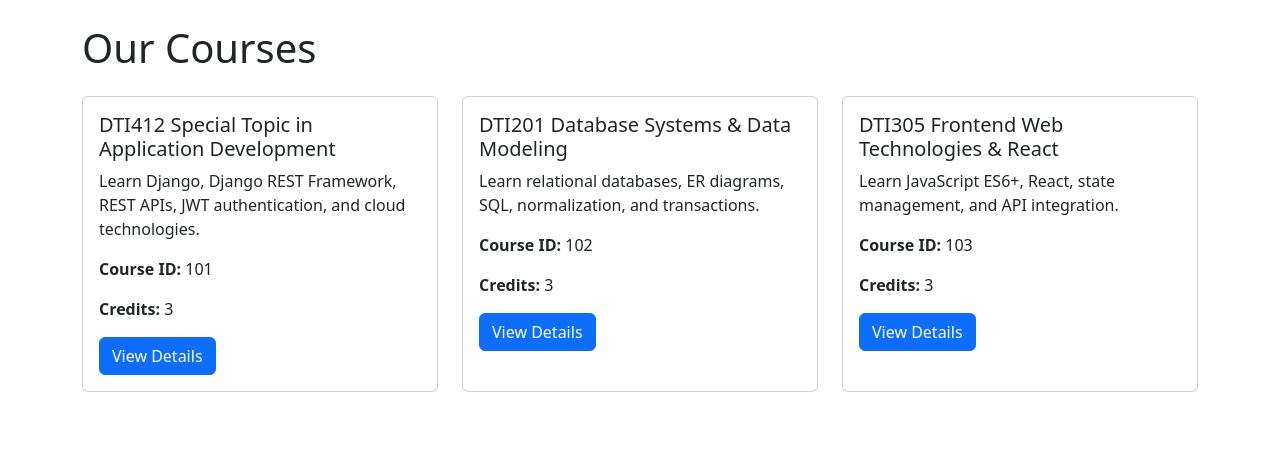
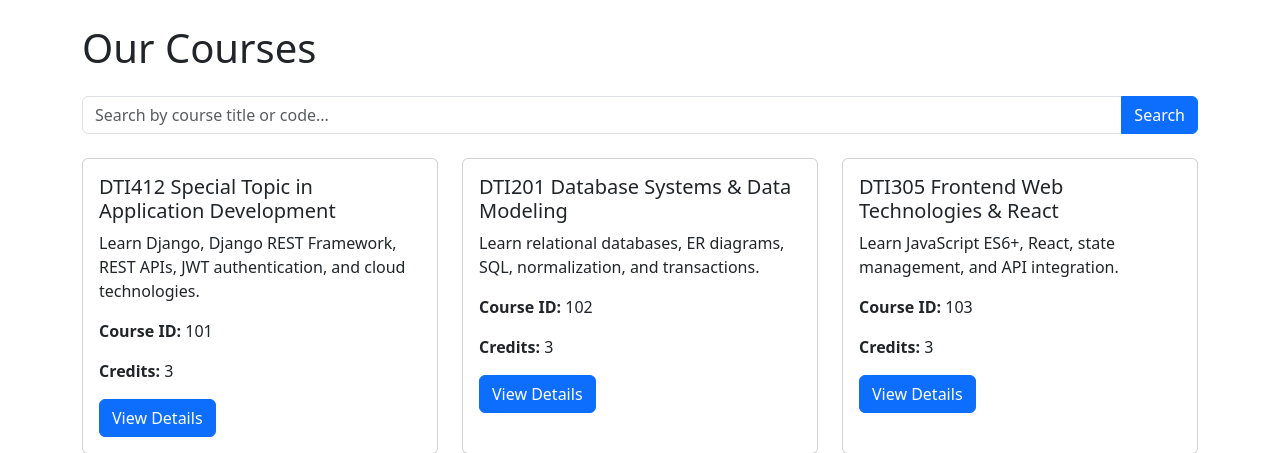
Before and after one commit to karinahninn-jpg/dti412-lab02h, a Django app: page /courses/ in a window 1280 px wide. Shown: the part 56-509 px from the top of the page. Run offline with Django 5.2, Linux system fonts and the light colour scheme.

Commit message:
feat: complete Django MVT lab

```diff
--- a/catalog/templates/catalog/course_list.html
+++ b/catalog/templates/catalog/course_list.html
@@ -1,4 +1,3 @@
-
 {% extends 'catalog/base.html' %}
 
 {% block title %}Courses - CoursePortal{% endblock %}
@@ -6,6 +5,22 @@
 {% block content %}
 
 <h1 class="mb-4">Our Courses</h1>
+
+<!-- Search Form -->
+<form method="GET" class="mb-4">
+    <div class="input-group">
+        <input
+            type="text"
+            name="q"
+            class="form-control"
+            placeholder="Search by course title or code..."
+            value="{{ query }}"
+        >
+        <button type="submit" class="btn btn-primary">
+            Search
+        </button>
+    </div>
+</form>
 
 <div class="row">
     {% for course in courses %}
--- a/catalog/views.py
+++ b/catalog/views.py
@@ -6,6 +6,7 @@ from django.http import Http404
 COURSES_DATA = [
     {
         'id': 101,
+        'code': 'DTI412',
         'title': 'DTI412 Special Topic in Application Development',
         'credits': 3,
         'instructor': 'Dr. Sirisuda Buathongkeow',
@@ -13,6 +14,7 @@ COURSES_DATA = [
     },
     {
         'id': 102,
+        'code': 'DTI201',
         'title': 'DTI201 Database Systems & Data Modeling',
         'credits': 3,
         'instructor': 'Department Faculty',
@@ -20,6 +22,7 @@ COURSES_DATA = [
     },
     {
         'id': 103,
+        'code': 'DTI305',
         'title': 'DTI305 Frontend Web Technologies & React',
         'credits': 3,
         'instructor': 'Department Faculty',
@@ -37,10 +40,25 @@ def home_view(request):
 
 
 def course_list_view(request):
+    query = request.GET.get('q', '').strip()
+
+    if query:
+        courses = [
+            course for course in COURSES_DATA
+            if query.lower() in course['title'].lower()
+            or query.lower() in course['code'].lower()
+        ]
+    else:
+        courses = COURSES_DATA
+
     context = {
-        'courses': COURSES_DATA,
+        'courses': courses,
+        'query': query,
     }
+
     return render(request, 'catalog/course_list.html', context)
+
+
 
 
 def course_detail_view(request, course_id):
```
